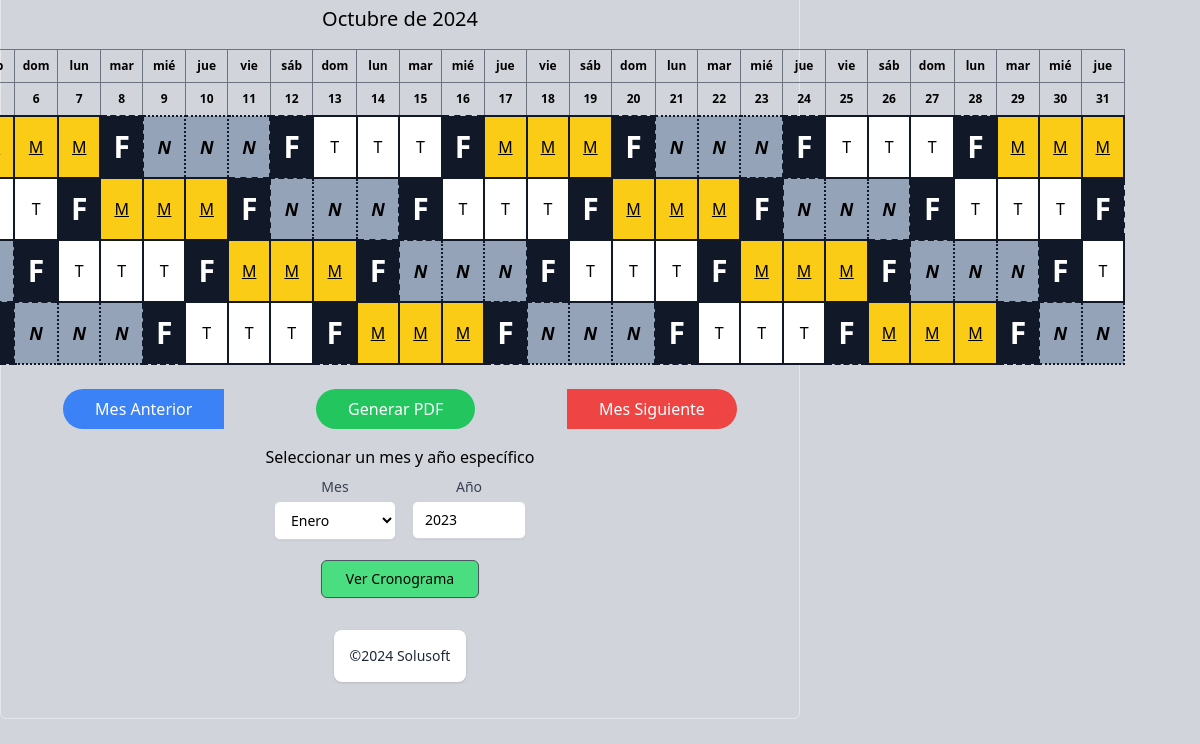
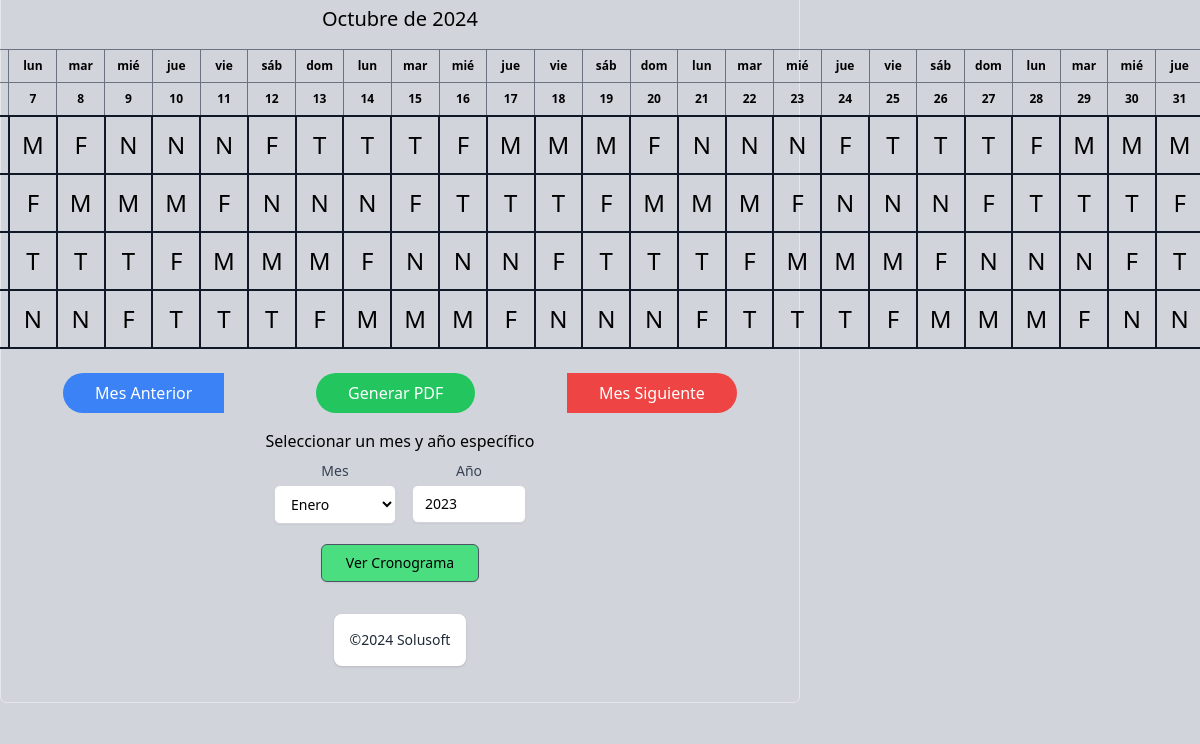
Before and after one commit to MauriDemasi/CronoView, an Electron app: page index.html in a window 800 px wide. Shown: the part 56-800 px from the top of the page, 1200 px wide, since content can reach past the window. Drawn offline with nearby package versions, Linux system fonts and the light colour scheme.

Commit message:
Quit Colors on table

```diff
--- a/index.html
+++ b/index.html
@@ -21,10 +21,10 @@
     </div>
 
     <div class="overflow-x-auto">
-      <table id="tabla-cronograma" class="min-w-full border border-gray-300 text-xs">
+      <table id="tabla-cronograma" class="min-w-full border text-xs">
         <thead>
           <tr>
-            <th class="border border-gray-300 px-2 sticky top-0 bg-gray-300"></th>
+            <th class="border  px-2 sticky top-0"></th>
           </tr>
           <tr>
           </tr>
--- a/script.js
+++ b/script.js
@@ -105,8 +105,9 @@ document.addEventListener("DOMContentLoaded", function () {
         "p-3",
         "sticky",
         "left-0",
-        "bg-gray-200",
-        "text-xl"
+        //"bg-gray-200",
+        "text-xl",
+        "text-bold"
       );
       celdaTrabajador.textContent = trabajador;
       fila.appendChild(celdaTrabajador);
@@ -118,42 +119,42 @@ document.addEventListener("DOMContentLoaded", function () {
           "border-gray-900",
           "p-3",
           "text-center",
-          "text-base"
+          "text-2xl"
         );
         celda.textContent = cronograma[dia][trabajador] || "-";
 
         // Aplicar estilos según el turno, manteniendo los originales y añadiendo resaltados para blanco y negro
-        if (cronograma[dia][trabajador] === "T") {
-          celda.classList.add("bg-white", "border", "border-black"); // Fondo blanco y borde negro
-        } else if (cronograma[dia][trabajador] === "F") {
-          celda.classList.add(
-            "bg-gray-900",
-            "font-bold",
-            "text-3xl",
-            "text-white",
-            "border",
-            "border-dashed",
-            "border-black"
-          ); // Negrita, grande, texto blanco y borde punteado negro
-        } else if (cronograma[dia][trabajador] === "M") {
-          celda.classList.add(
-            "bg-yellow-400",
-            "border",
-            "border-solid",
-            "border-black",
-            "underline"
-          ); // Fondo amarillo, borde sólido negro y subrayado
-        } else if (cronograma[dia][trabajador] === "N") {
-          celda.classList.add(
-            "bg-slate-400",
-            "text-lg",
-            "italic",
-            "border",
-            "border-dotted",
-            "border-black",
-            "font-bold"
-          ); // Fondo gris, texto grande, itálica, borde punteado negro
-        }
+        // if (cronograma[dia][trabajador] === "T") {
+        //   celda.classList.add("bg-white", "border", "border-black"); // Fondo blanco y borde negro
+        // } else if (cronograma[dia][trabajador] === "F") {
+        //   celda.classList.add(
+        //     //"bg-gray-900",
+        //     "font-bold",
+        //     "text-3xl",
+        //     //"text-white",
+        //     "border",
+        //     "border-dashed",
+        //     "border-black"
+        //   ); // Negrita, grande, texto blanco y borde punteado negro
+        // } else if (cronograma[dia][trabajador] === "M") {
+        //   celda.classList.add(
+        //     // "bg-yellow-400",
+        //     // "border",
+        //     // "border-solid",
+        //     // "border-black",
+        //     // "underline"
+        //   ); // Fondo amarillo, borde sólido negro y subrayado
+        // } else if (cronograma[dia][trabajador] === "N") {
+        //   celda.classList.add(
+        //     // "bg-slate-400",
+        //     // "text-lg",
+        //     // "italic",
+        //     // "border",
+        //     // "border-dotted",
+        //     // "border-black",
+        //     // "font-bold"
+        //   ); // Fondo gris, texto grande, itálica, borde punteado negro
+        // }
 
         fila.appendChild(celda);
       });
```
